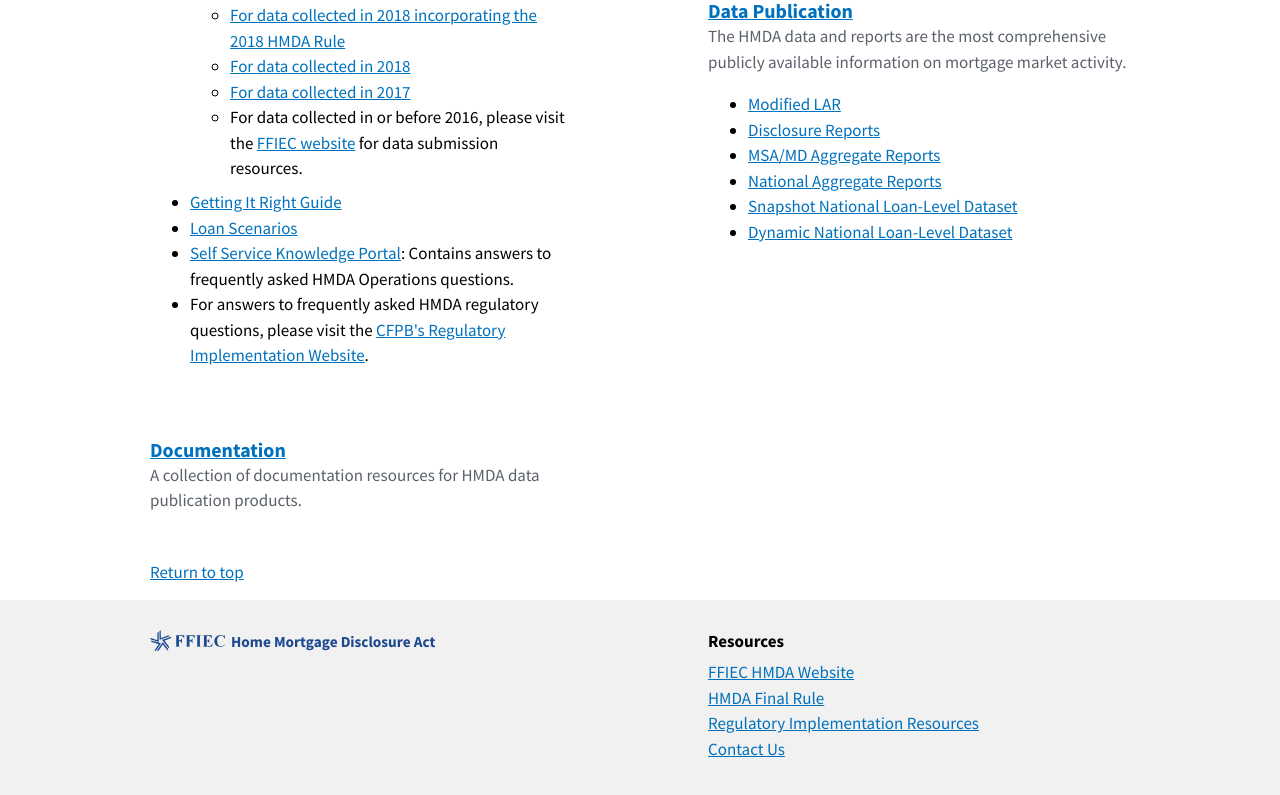
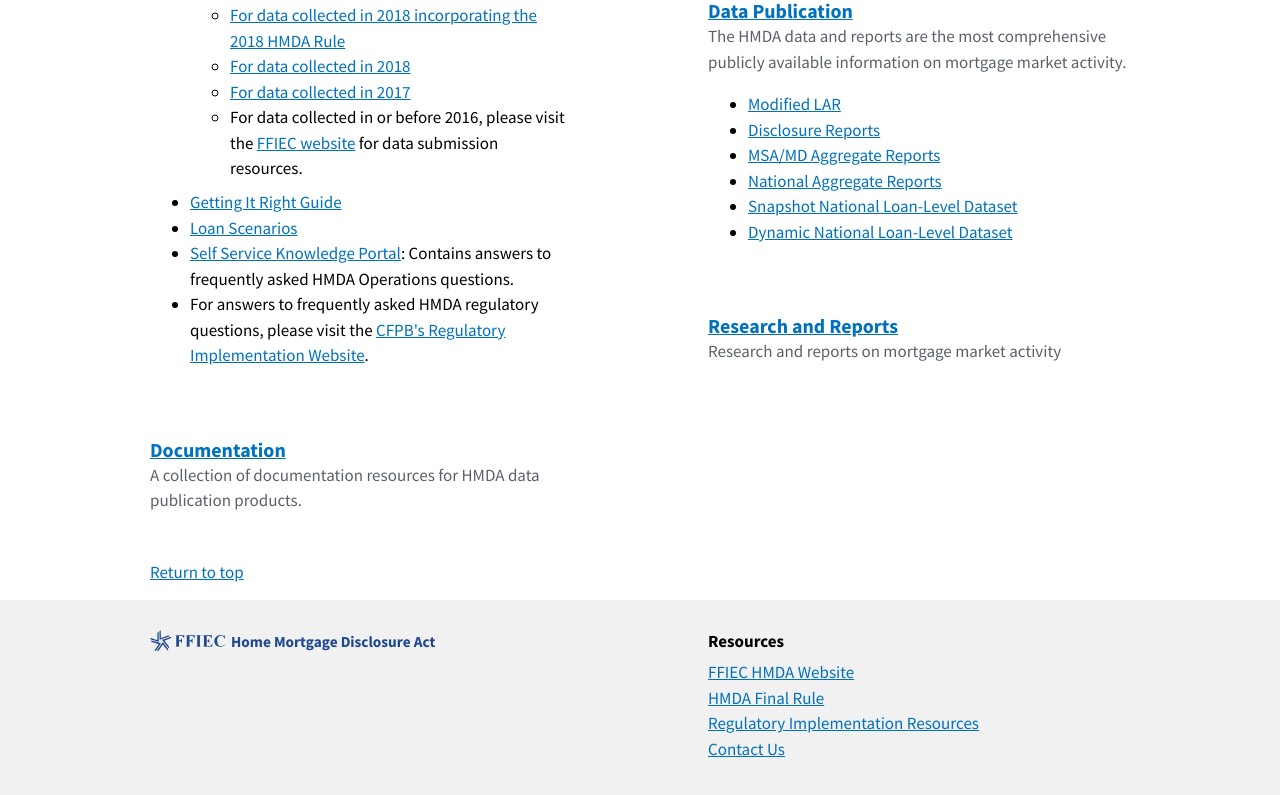
Before and after one commit to cfpb/hmda-homepage, a React (Create React App) app: page / in a window 1280 px wide. Shown: the part 854-1649 px from the top of the page. Built offline with nearby package versions, Linux system fonts and the light colour scheme.

Commit message:
add research and reports section

```diff
--- a/src/Home.jsx
+++ b/src/Home.jsx
@@ -210,6 +210,14 @@
                 </li>
               </ul>
             </header>
+            <header>
+              <h3>
+                <a href="https://www.consumerfinance.gov/data-research/hmda/">Research and Reports</a>
+              </h3>
+              <p>
+                Research and reports on mortgage market activity
+              </p>
+            </header>
           </div>
         </div>
       </div>
```
